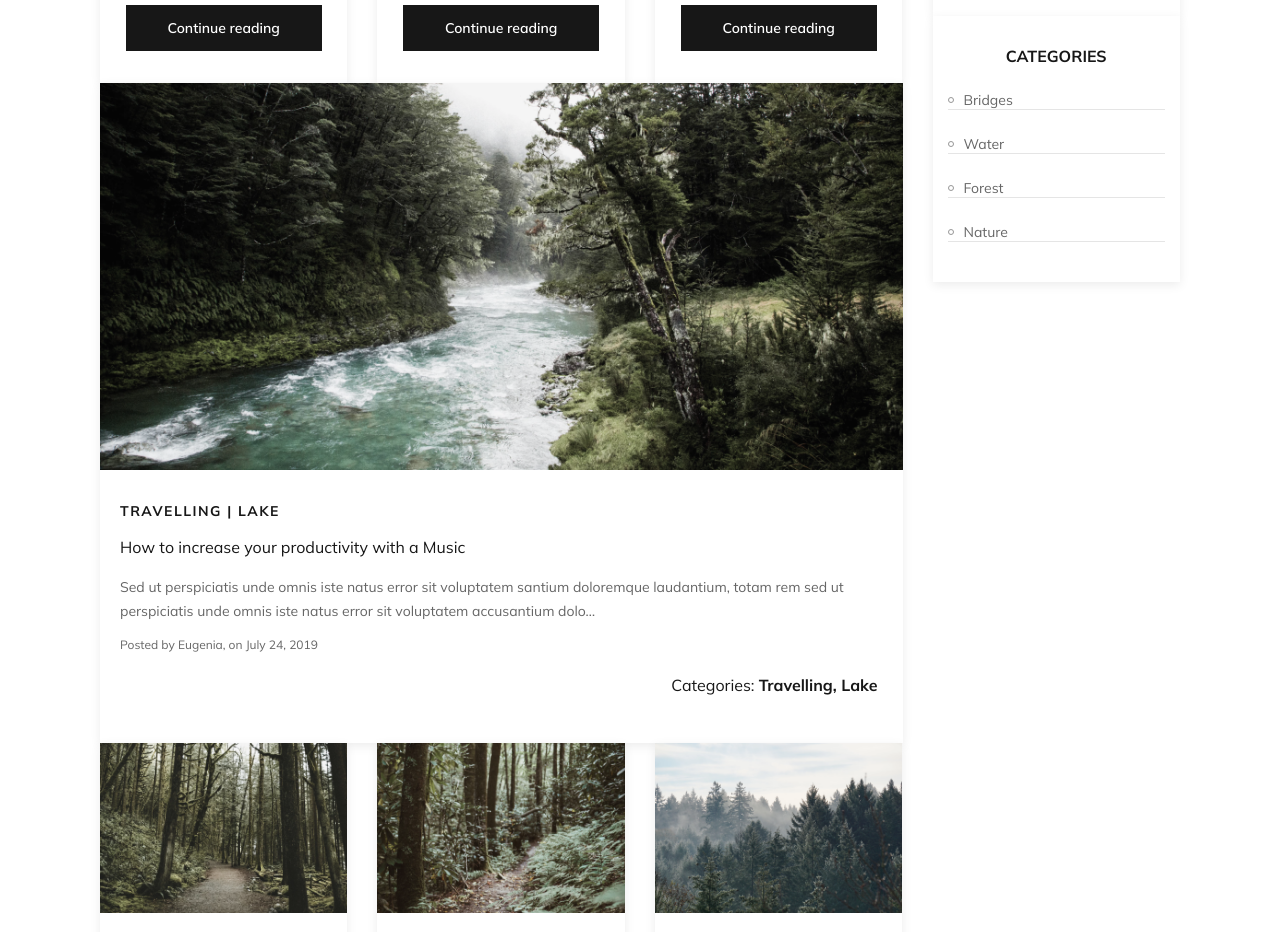
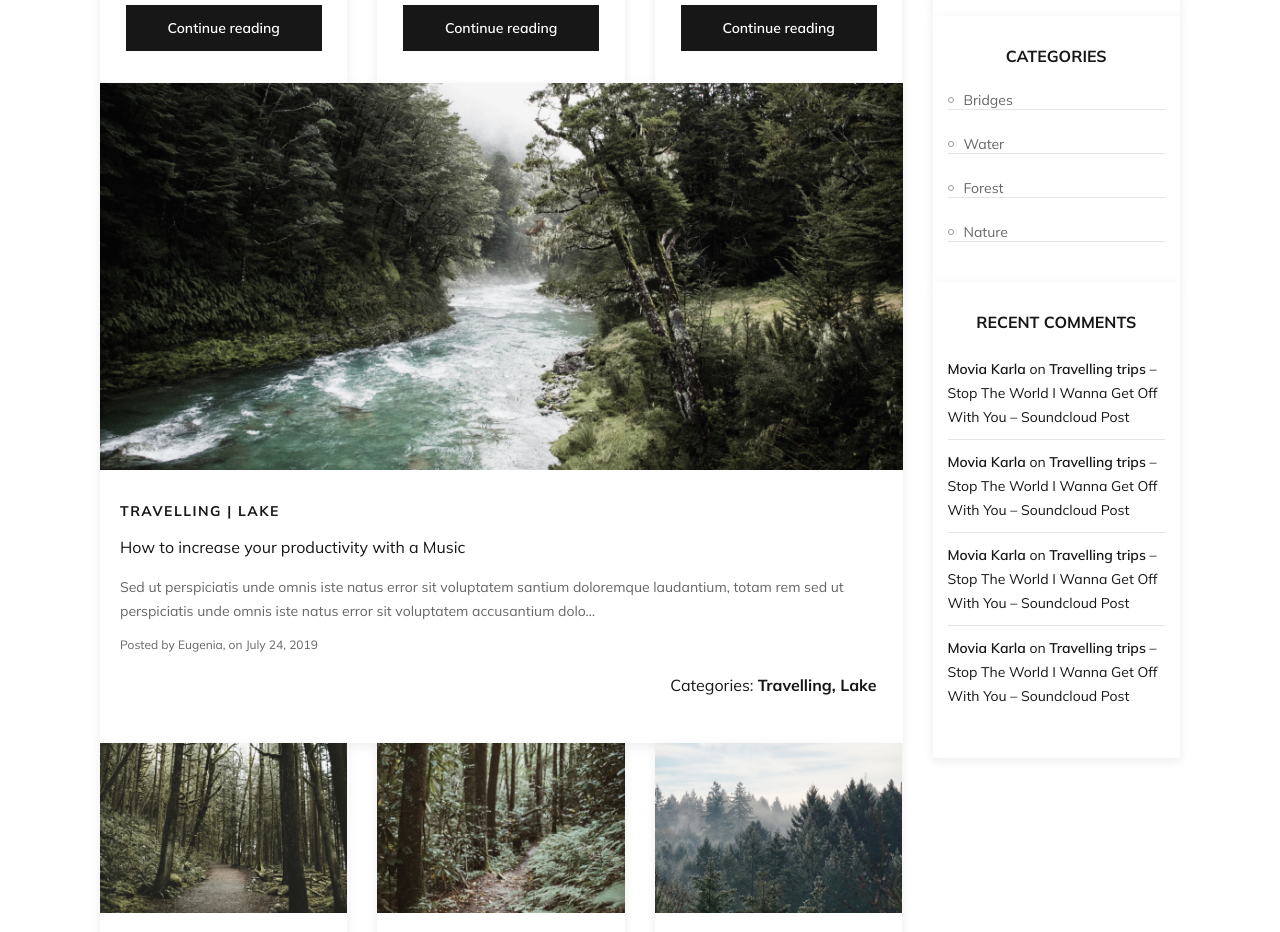
Before and after one commit to Yulia-Kovalova/Sketch_Dream_Trip.github.io, a plain HTML site: page index.html in a window 1280 px wide. Shown: the part 1868-2800 px from the top of the page. Drawn offline with nearby package versions, Linux system fonts and the light colour scheme.

Commit message:
added adaptive sidebar-recent-comments

```diff
--- a/index.html
+++ b/index.html
@@ -358,20 +358,31 @@
                                 <h2>categories</h2>
                                 <div class="category-item">
                                     <div></div>
-                                    <p>Bridges</p>
+                                    <a href="#">Bridges</a>
                                 </div>
                                 <div class="category-item">
                                     <div></div>
-                                    <p>Water</p>
+                                    <a href="#">Water</a>
                                 </div>
                                 <div class="category-item">
                                     <div></div>
-                                    <p>Forest</p>
+                                    <a href="#">Forest</a>
                                 </div>
                                 <div class="category-item">
                                     <div></div>
-                                    <p>Nature</p>
+                                    <a href="#">Nature</a>
                                 </div>
+                            </div>
+                        </div>
+                    </div>
+                    <div class="row sidebar">
+                        <div class="col-xs-12 col-sm-12 col-md-12 col-lg-12">
+                            <div class="recent-comments">
+                                <h2>recent comments</h2>
+                                <p><span>Movia Karla</span> on <span>Travelling trips</span> – Stop The World I Wanna Get Off With You – Soundcloud Post</p>
+                                <p><span>Movia Karla</span> on <span>Travelling trips</span> – Stop The World I Wanna Get Off With You – Soundcloud Post</p>
+                                <p><span>Movia Karla</span> on <span>Travelling trips</span> – Stop The World I Wanna Get Off With You – Soundcloud Post</p>
+                                <p><span>Movia Karla</span> on <span>Travelling trips</span> – Stop The World I Wanna Get Off With You – Soundcloud Post</p>
                             </div>
                         </div>
                     </div>
--- a/style.css
+++ b/style.css
@@ -452,7 +452,7 @@
 }
 .category p {
     text-align: right;
-    margin-right: 5px;
+    margin-right: 6px;
 }
 .category p a {
     text-decoration: none;
@@ -556,7 +556,7 @@
 
 /* Sidebar - row 3 columns */
 
-.sidebar-author, .most-popular, .categories {
+.sidebar-author, .most-popular, .categories, .recent-comments {
     padding: 30px 15px 40px;
     background-color: #FFFFFF;
     box-shadow: 0px 3px 10px rgba(0, 0, 0, 0.08);
@@ -612,12 +612,12 @@
     margin-top: 10px;
     text-decoration: none;
 }
-.most-popular,.categories h2 {
+.most-popular,.categories h2, .recent-comments h2 {
     font-family: 'Mulish', sans-serif;
     font-size: 16px;
     color: #171717;
 }
-.most-popular h2, .categories h2 {
+.most-popular h2, .categories h2, .recent-comments h2 {
     font-weight: 700;
     line-height: 20px;
     text-align: center;
@@ -647,10 +647,36 @@
     border: 1px solid #979797;
     margin-right: 10px;
 }
-.category-item p {
+/* .category-item p {
+    font-family: 'Mulish', sans-serif;
+    font-weight: 400;
+    font-size: 14px;
+    line-height: 18px;
+    color: #666666;
+} */
+.category-item a {
+    text-decoration: none;
     font-family: 'Mulish', sans-serif;
     font-weight: 400;
     font-size: 14px;
     line-height: 18px;
     color: #666666;
 }
+.recent-comments h2 {
+    margin-bottom: 15px;
+}
+.recent-comments p {
+    font-family: 'Mulish', sans-serif;
+    font-weight: 400;
+    font-size: 14px;
+    line-height: 24px;
+    color: #171717;
+    border-bottom: 1px solid #E5E5E5;
+    padding: 10px 0;
+}
+.recent-comments p:last-child {
+    border-bottom: none;
+}
+.recent-comments span {
+    font-weight: 600;
+}
```
